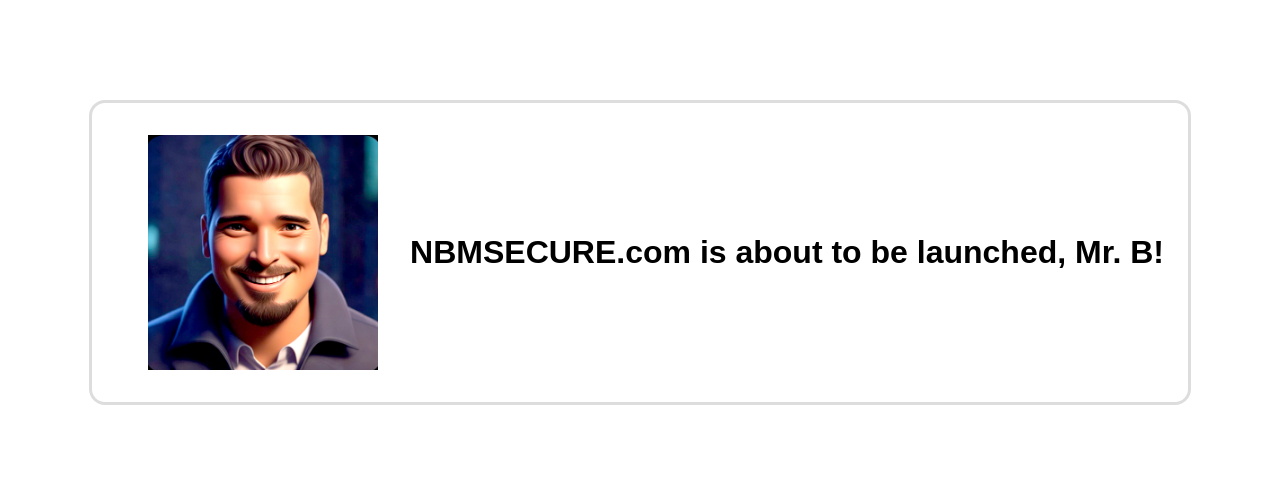
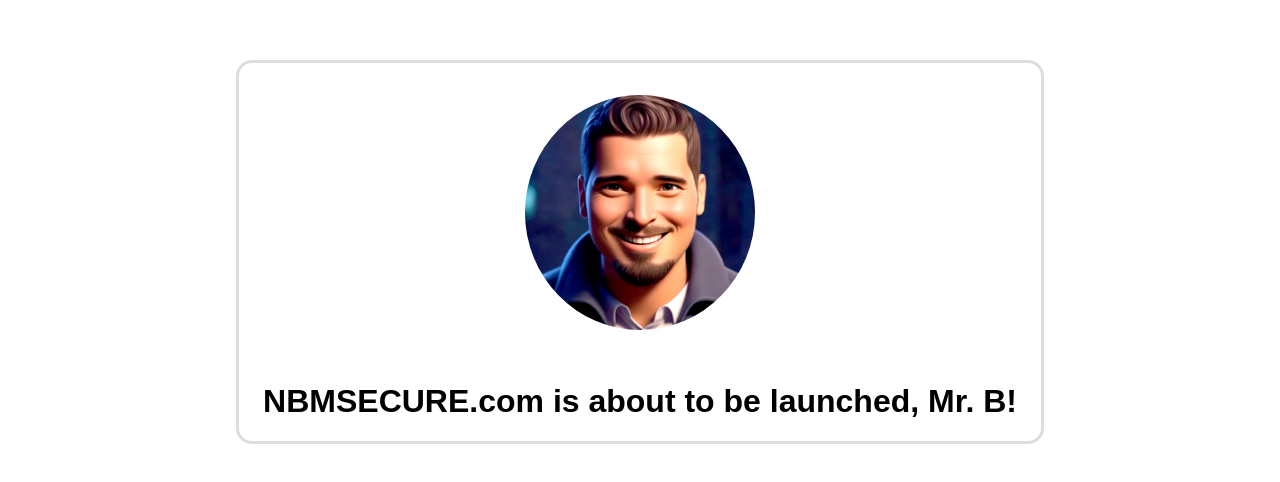
Before and after one commit to nbmsecure/nbmsecure.github.io, a plain HTML site: page index.html in a window 1280 px wide. Shown: the part 148-630 px from the top of the page. Drawn offline with Linux system fonts and the light colour scheme.

Commit message:
Update index.html

```diff
--- a/index.html
+++ b/index.html
@@ -6,8 +6,8 @@
     <title>NBMSecure Test Page</title>
 </head>
 <body style="font-family: sans-serif; margin:0; padding:0; height:100vh; width: 100%; display:flex; justify-content: center; align-items: center; ">
-    <div style="border: solid 3px #ddd; border-radius:1rem; display:flex; align-items:center; justify-content: center; padding:0 1.5rem">
-        <img src="./noel.jpg" width="230px" height="235px" style="margin:2rem"/><h1 style="text-align:center">NBMSECURE.com is about to be launched, Mr. B!</h1>
+    <div style="border: solid 3px #ddd; border-radius:1rem; display:flex; flex-flow: column; align-items:center; justify-content: center; padding:0 1.5rem">
+        <img src="./noel.jpg" width="230px" height="235px" style="margin:2rem; border-radius:50%;"/><h1 style="text-align:center">NBMSECURE.com is about to be launched, Mr. B!</h1>
     </div>
 </body>
 </html>
```
